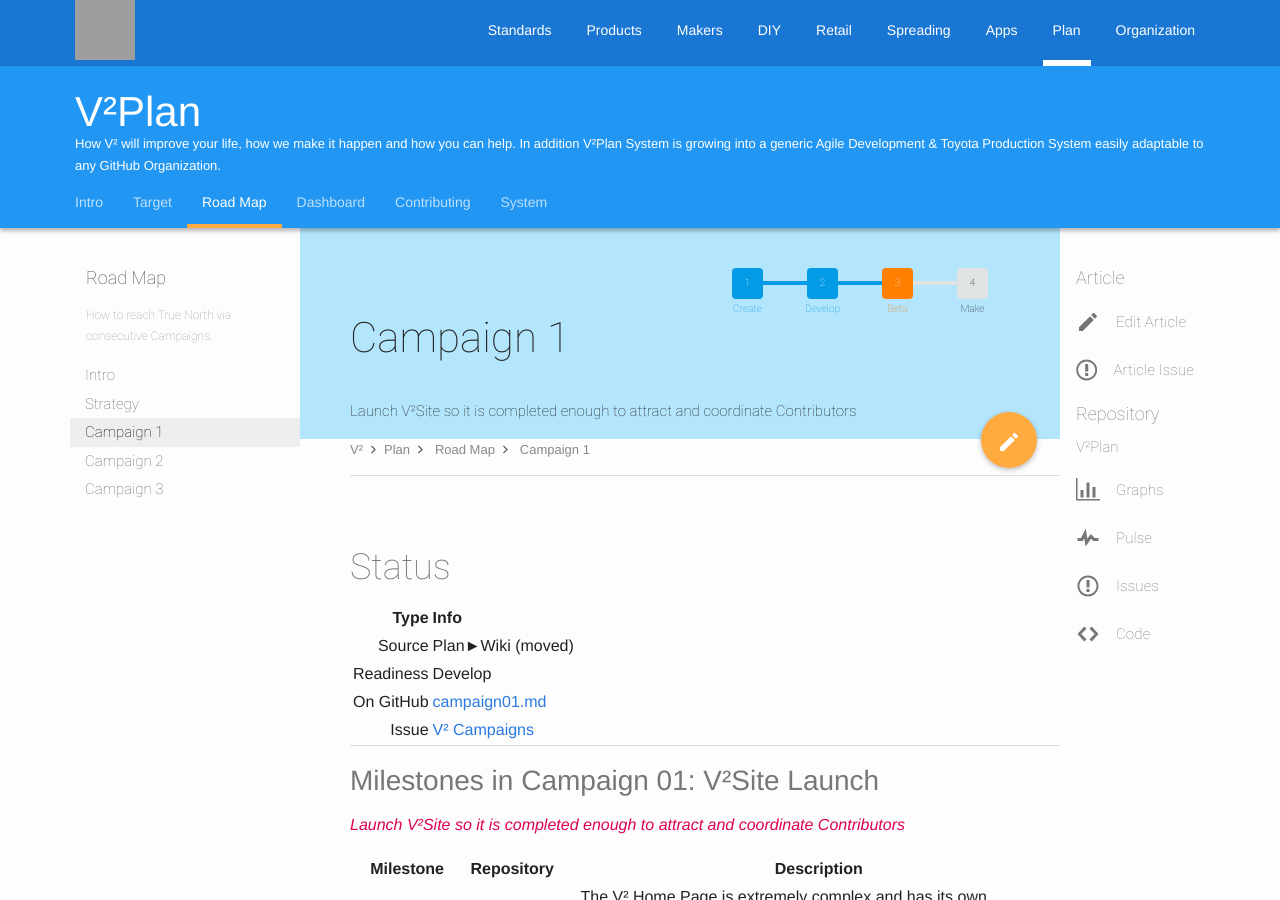
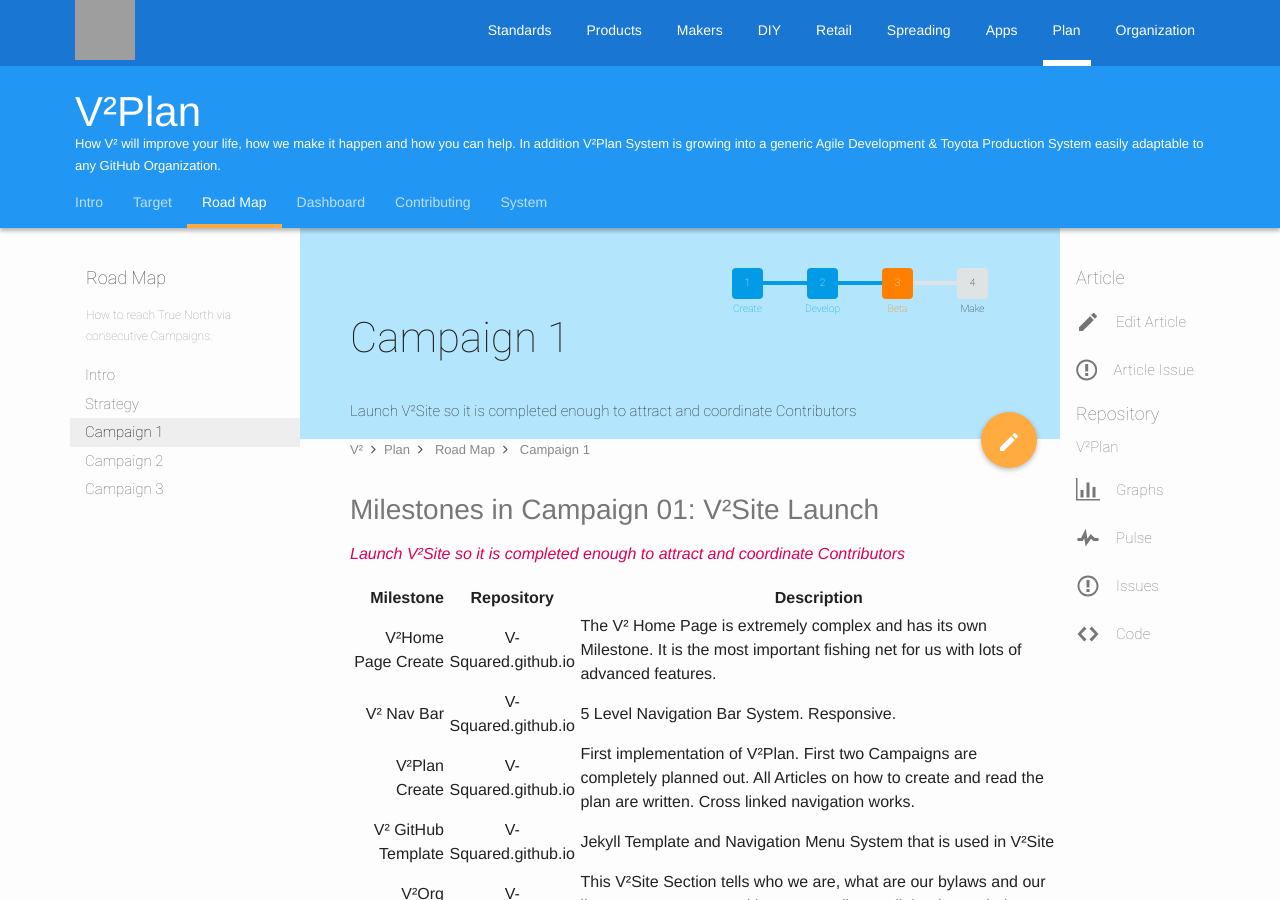
Before and after one commit to V-Squared/v2-Plan, a Jekyll site: the page built from road-map/campaign01.md, in a window 1280 px wide and 900 px high. Built offline with Jekyll 4.4.1, drawn with Linux system fonts in a browser that asks for light colours; grey boxes are pictures that could not be loaded.

```diff
--- a/road-map/campaign01.md
+++ b/road-map/campaign01.md
@@ -3,22 +3,10 @@ layout: page
 menu: Campaign 1
 title: Campaign 1
 subtitle: Launch V²Site so it is completed enough to attract and coordinate Contributors
-breadcrumbs: Campaign 1
+issueNo: 97
 ---
 
 
---------------------------
-
-# Status
-
-| Type  | Info |
-|------:|:-----|
-| Source | Plan►Wiki (moved) |
-| Readiness | Develop |
-| On GitHub | [campaign01.md](https://github.com/V-Squared/v2-Plan/blob/gh-pages/roadMap/campaign01.md) |
-| Issue | [V² Campaigns](https://github.com/V-Squared/v2-Plan/issues/9)  |
-
---------------------------
 
 
 ## Milestones in Campaign 01: V²Site Launch
```
